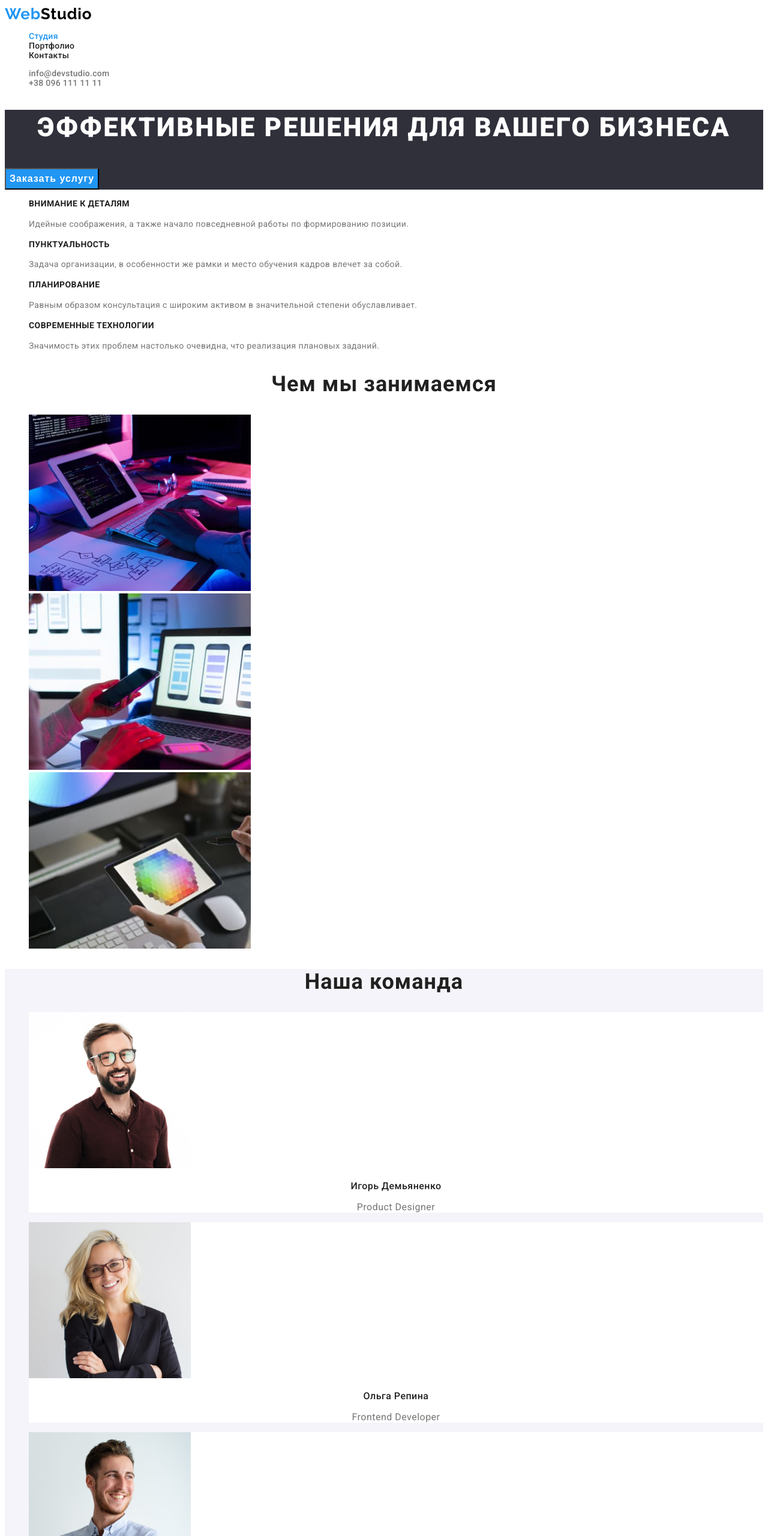
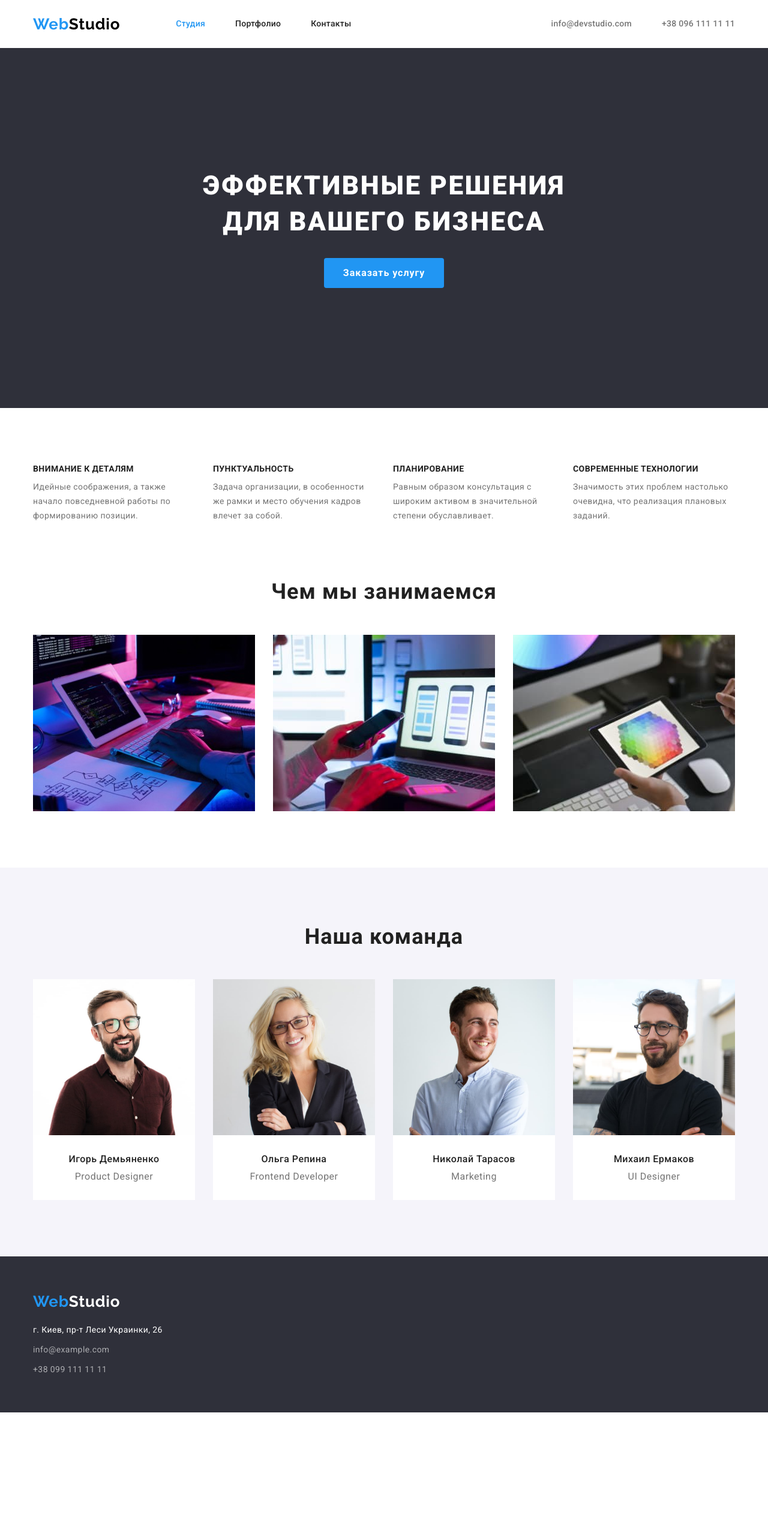
Before and after one commit to Sopelniak/goit-markup-hw-03, a plain HTML site: page index.html in a window 1280 px wide. Shown: the top 2560 px of the page at 60% size. After the commit the page ends 2354 px from the top, so only its background shows below. Drawn offline with nearby package versions, Linux system fonts and the light colour scheme.

Commit message:
add geometry, flexbox

```diff
--- a/css/styles.css
+++ b/css/styles.css
@@ -22,15 +22,39 @@ body p {
 
 ul {
     list-style: none;
+    padding: 0;
+    margin: 0;
 }
 
-/* header */
+li {
+    padding: 0;
+    margin: 0;
+}
+
+img {
+    display: block;
+}
+
+.conteiner {
+    margin-left: auto;
+    margin-right: auto;
+    width: 1200px;
+    padding-left: 15px;
+    padding-right: 15px;
+}
+
+/* --------------------header----------------------- */
 header {
     font-weight: 500;
     font-size: 14px;
     line-height: 1.14;
     letter-spacing: 0.02em;
 }
+
+.header-conteiner {
+    display: flex;
+}
+
 .logo {
     color: rgba(0, 0, 0, 1);
 
@@ -45,9 +69,28 @@ header {
     color: var(--accent-color);
 }
 
+.header-nav {
+    display: flex;
+    align-items: center;
+}
+
+.site-nav {
+    display: flex;
+    margin-left: 93px;
+}
+
+.site-nav .item:not(:last-child) {
+    margin-right: 50px;
+}
+
 .site-nav a {
+    display: block;
+
     color: var(--h-text-color);
     text-decoration: none;
+
+    padding-top: 32px;
+    padding-bottom: 32px;
 }
 .site-nav a:hover,
 .site-nav a:focus {
@@ -57,33 +100,60 @@ header {
     color: var(--accent-color);
 }
 
+.cont-link {
+    display: flex;
+    margin-left: auto;
+}
+
+.cont-link .item:not(:last-child) {
+    margin-right: 50px;
+}
+
 .cont-link a {
+    display: block;
+
     color: var(--p-text-color);
     text-decoration: none;
+
+    padding-top: 32px;
+    padding-bottom: 32px;
 }
 .cont-link a:hover,
 .cont-link a:focus {
     color: var(--accent-color);
 }
 
-/* hero */
+/* --------------------hero----------------------- */
 
 .hero {
+    text-align: center;
     color: var(--wight-text);
     background-color: var(--background-dark-gray);
+
+    padding-top: 200px;
+    padding-bottom: 200px;
 }
 
 h1 {
+    width: 696px;
+    margin-top: 0;
+    margin-bottom: 30px;
+    margin-left: auto;
+    margin-right: auto;
+
     font-weight: 900;
     font-size: 44px;
     line-height: 1.36;
-    text-align: center;
     letter-spacing: 0.06em;
-    text-transform: uppercase
+    text-transform: uppercase;
 }
 
-/* button */
+/* --------------------button----------------------- */
 .button {
+    border: 0;
+    padding: 10px 32px;
+    border-radius: 4px;
+
     color: var(--wight-text);
     background-color: var(--accent-color);
 
@@ -95,13 +165,17 @@ h1 {
     cursor: pointer;
 }
 
-/* section title */
+/* ----------------section title-------------------- */
+
 .section-title {
     font-weight: 700;
     font-size: 36px;
     line-height: 1.17;
     text-align: center;
     letter-spacing: 0.03em;
+
+    margin-bottom: 50px;
+    margin-top: 0;
 }
 
 .visually-hidden {
@@ -118,27 +192,66 @@ h1 {
     overflow: hidden;
 }
 
-/* ul advantage */
+/* -------------------advantage----------------------- */
+
+.advantage {
+    padding-top: 94px;
+    padding-bottom: 94px;
+}
+
 .advantage h3 {
-    font-weight: 700;
     font-size: 14px;
     line-height: 1.14;
     letter-spacing: 0.03em;
     text-transform: uppercase;
+
+    margin-bottom: 10px;
+    margin-top: 0;
 }
 .advantage p {
     font-size: 14px;
     line-height: 1.71;
     letter-spacing: 0.03em;
+
+    margin: 0;
 }
 
-/* teem */
+.advantage-list {
+    display: flex;
+    justify-content: space-between;
+}
+
+.advantage-list li {
+    width: 270px;
+}
+
+/* -----------------activities-------------------- */
+
+.activities {
+    padding-bottom: 94px;
+}
+
+.activities-list {
+    display: flex;
+    justify-content: space-between;
+}
+
+/* --------------------teem----------------------- */
 
 .teem {
     background-color: var(--background-light-gray);
+
+    padding-top: 94px;
+    padding-bottom: 94px;
 }
 
-.teem li {
+.teem-list {
+    display: flex;
+    justify-content: space-between;
+}
+
+.teem-list li {
+    padding-bottom: 30px;
     background-color: var(--background-color);
 }
 
@@ -148,6 +261,9 @@ h1 {
     line-height: 1.19;
     text-align: center;
     letter-spacing: 0.03em;
+
+    margin-top: 30px;
+    margin-bottom: 10px;
 }
 
 .teem p {
@@ -155,11 +271,15 @@ h1 {
     line-height: 1.19;
     text-align: center;
     letter-spacing: 0.03em;
+
+    margin: 0;
 }
 
-/* footer */
+/* --------------------footer----------------------- */
 
 footer {
+    padding-top: 60px;
+    padding-bottom: 60px;
     background-color: var(--background-dark-gray);
 
     font-weight: 400;
@@ -168,11 +288,18 @@ footer {
     letter-spacing: 0.03em;
 }
 footer .logo {
+    display: block;
+    margin-bottom: 20px;
     color: var(--wight-text);
 }
 footer address {
+    margin-bottom: 9px;
     color: var(--wight-text);
     font-style: normal;
+}
+
+footer li:not(:last-child) {
+    margin-bottom: 9px;
 }
 
 .footer-cont {
@@ -185,9 +312,13 @@ footer address {
     color: var(--accent-color);
 }
 
-/* button portfolio */
+/*---------------- button portfolio---------------- */
 
 .button-filter {
+    border-radius: 4px;
+    border: 0;
+    padding: 6px 22px;
+
     color: var(--h-text-color);
     background-color: var(--background-button-filter);
 
@@ -206,21 +337,58 @@ footer address {
     background-color: var(--accent-color);
 }
 
+/*----------------examples---------------- */
+
+.examples {
+    padding-top: 94px;
+    padding-bottom: 94px;
+}
+
+.examples ul {
+    display: flex;
+}
+
+.examples-list-btn {
+    justify-content: center;
+    margin-bottom: 50px;
+}
+
+.examples-list-btn li:not(:last-child) {
+    margin-right: 8px;
+}
+
+.examples-list-card {
+    flex-wrap: wrap;
+    gap: 30px;
+}
+
+.examples-list-card li {
+    width: 370px;
+}
+
 .examples a {
     text-decoration: none;
+}
+
+.card-title {
+    padding: 20px 24px;
 }
 
 .examples h2 {
     color: var(--h-text-color);
 
-    font-weight: 700;
     font-size: 18px;
     line-height: 2;
     letter-spacing: 0.06em;
+
+    margin-top: 0;
+    margin-bottom: 4px;
 }
 
 .examples p {
     font-size: 16px;
     line-height: 1.88;
     letter-spacing: 0.03em;
+
+    margin: 0;
 }
--- a/index.html
+++ b/index.html
@@ -11,23 +11,27 @@
     <link
         href="https://fonts.googleapis.com/css2?family=Raleway:wght@700&family=Roboto:wght@400;500;700;900&display=swap"
         rel="stylesheet">
+    <link rel="stylesheet"
+        href="https://cdnjs.cloudflare.com/ajax/libs/modern-normalize/1.1.0/modern-normalize.min.css">
     <link rel="stylesheet" href="./css/styles.css">
 </head>
 
 <body>
     <header>
-        <nav>
+        <div class="conteiner header-conteiner">
+            <nav class="header-nav">
                 <a href="./index.html" class="logo"><span class="logo-web">Web</span>Studio</a>
                 <ul class="site-nav">
-                <li><a href="./index.html" class="current">Студия</a></li>
-                <li><a href="./portfolio.html">Портфолио</a></li>
-                <li><a href="">Контакты</a></li>
+                    <li class="item"><a href="./index.html" class="current">Студия</a></li>
+                    <li class="item"><a href="./portfolio.html">Портфолио</a></li>
+                    <li class="item"><a href="">Контакты</a></li>
                 </ul>
             </nav>
             <ul class="cont-link">
-            <li><a href="mailto:info@devstudio.com">info@devstudio.com</a></li>
-            <li><a href="tel:+380961111111">+38 096 111 11 11</a></li>
+                <li class="item"><a href="mailto:info@devstudio.com">info@devstudio.com</a></li>
+                <li class="item"><a href="tel:+380961111111">+38 096 111 11 11</a></li>
             </ul>
+        </div>
     </header>
     <main>
         <section class="hero">
@@ -35,8 +39,9 @@
             <button type="button" class="button">Заказать услугу</button>
         </section>
         <section class="advantage">
+            <div class="conteiner">
                 <h2 class="visually-hidden">Наши преимущества</h2>
-            <ul>
+                <ul class="advantage-list">
                     <li>
                         <h3>Внимание к деталям</h3>
                         <p>Идейные соображения, а также начало повседневной работы по формированию позиции.</p>
@@ -54,18 +59,22 @@
                         <p>Значимость этих проблем настолько очевидна, что реализация плановых заданий.</p>
                     </li>
                 </ul>
+            </div>
         </section>
-        <section>
+        <section class="activities">
+            <div class="conteiner">
                 <h2 class="section-title">Чем мы занимаемся</h2>
-            <ul>
+                <ul class="activities-list">
                     <li><img src="./images/comp1.jpg" alt="keyboard" width="370px"></li>
                     <li><img src="./images/comp2.jpg" alt="computer" width="370px"></li>
                     <li><img src="./images/comp3.jpg" alt="tablet" width="370px"></li>
                 </ul>
+            </div>
         </section>
         <section class="teem">
+            <div class="conteiner">
                 <h2 class="section-title">Наша команда</h2>
-            <ul>
+                <ul class="teem-list">
                     <li>
                         <img src="./images/Igor-Demianenko.jpg" alt="man" width="270px">
                         <h3>Игорь Демьяненко</h3>
@@ -87,15 +96,18 @@
                         <p>UI Designer</p>
                     </li>
                 </ul>
+            </div>
         </section>
     </main>
     <footer>
+        <div class="conteiner">
             <a href="./index.html" class="logo"><span class="logo-web">Web</span>Studio</a>
             <address>г. Киев, пр-т Леси Украинки, 26</address>
             <ul>
                 <li><a href="mailto:info@example.com" class="footer-cont">info@example.com</a></li>
                 <li><a href="tel:+380991111111" class="footer-cont">+38 099 111 11 11</a></li>
             </ul>
+        </div>
     </footer>
 </body>
 
```
Also changed, not shown: portfolio.html (+33 -8 lines). Lines whose indentation alone changed are shown as unchanged.
